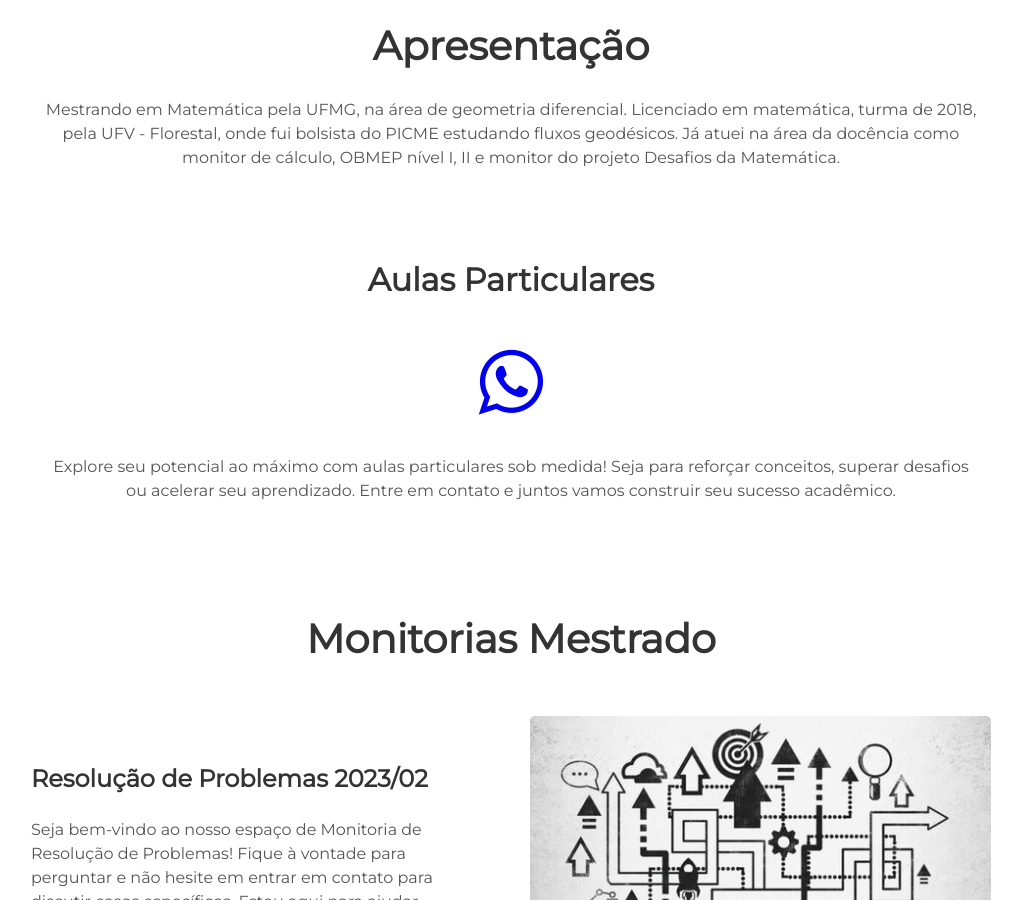
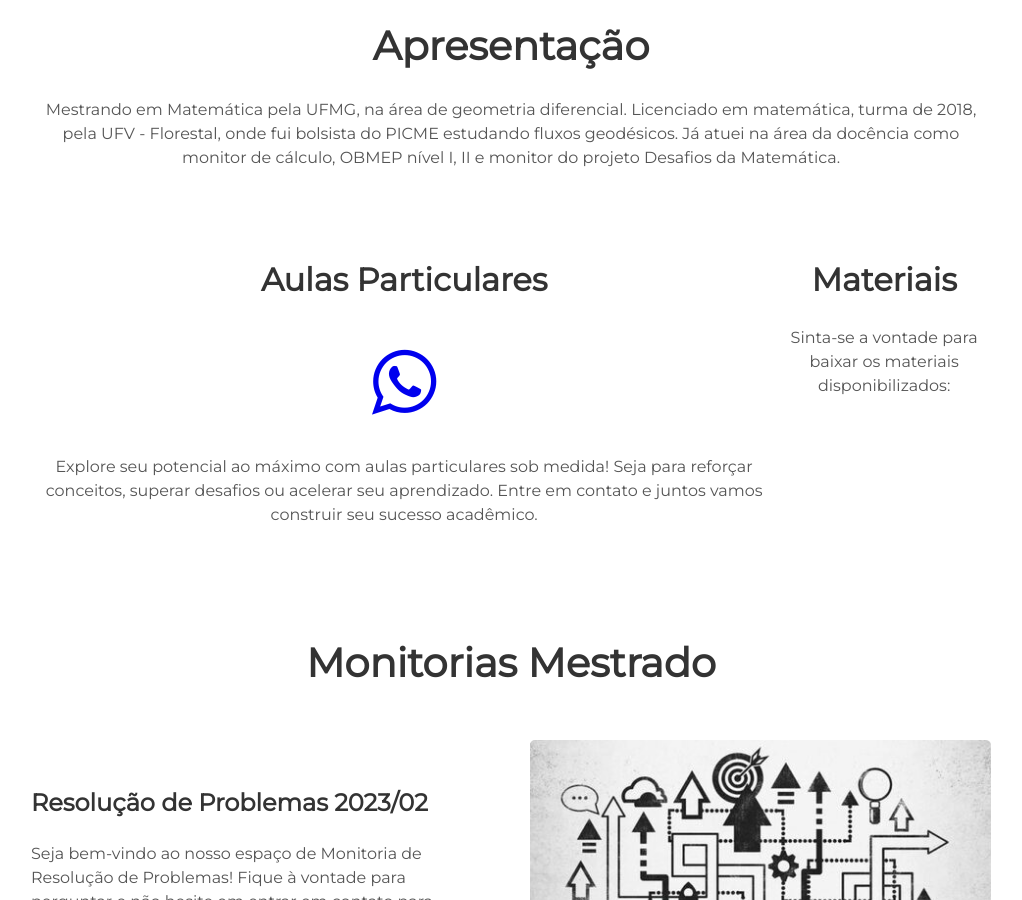
Before and after one commit to AugustoMeireles/AugustoMeireles.github.io, a Jekyll site: the page built from index.html, in a window 1280 px wide and 900 px high, scrolled down 959 px. Shown: the whole window, without its empty margins (129-1151 px from the left). Built offline with Jekyll 4.4.1, drawn with Linux system fonts in a browser that asks for light colours.

Commit message:
Update about.html

```diff
--- a/_includes/about.html
+++ b/_includes/about.html
@@ -11,5 +11,10 @@
       <p>Explore seu potencial ao máximo com aulas particulares sob medida! Seja para reforçar conceitos, superar desafios ou acelerar seu aprendizado. Entre em contato e juntos vamos construir seu sucesso acadêmico.</p>
     </div>
 
+  <div class="user">
+    <div class="tech">
+      <h2> Materiais </h2>
+      <p> Sinta-se a vontade para baixar os materiais disponibilizados: </p>
+    </div>
 
 </div>
```
